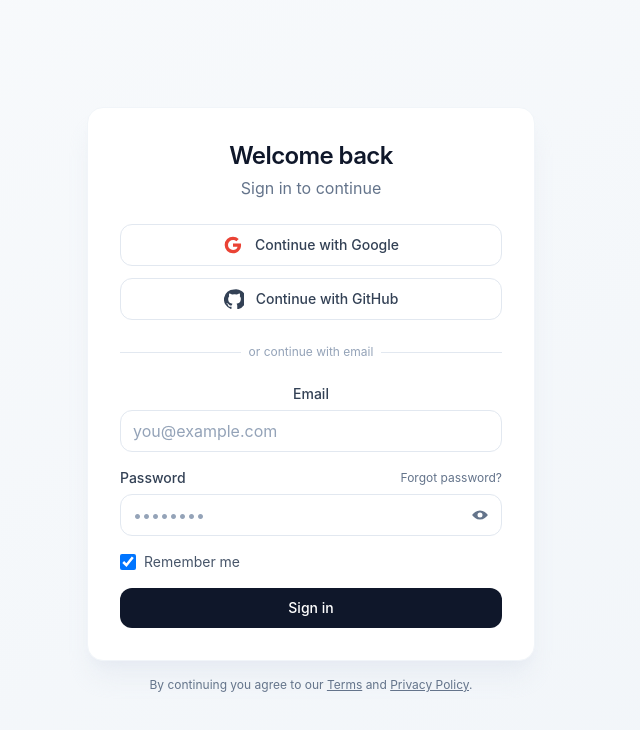
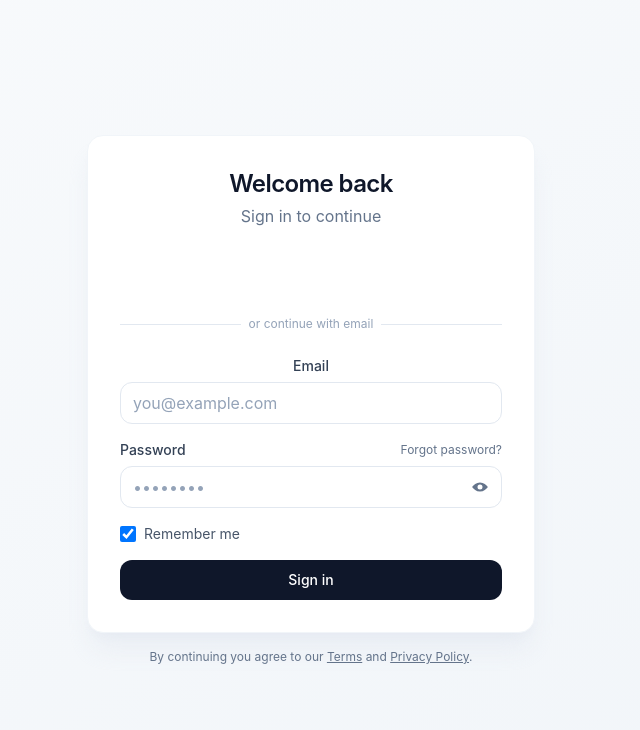
Before and after one commit to LadderUpSYR/LadderUp, a React (Create React App) app: page / in a window 1280 px wide. Shown: the top 730 px of the page, without its empty margins (329-969 px from the left). Built offline with nearby package versions, Linux system fonts and the light colour scheme; no server answers.

Commit message:
Start of OAuth functionality

```diff
--- a/src/App.js
+++ b/src/App.js
@@ -1,28 +1,48 @@
-// src/App.js
-import './App.css';
-import LoginForm from './components/LoginForm';
+import "./App.css";
+import LoginForm from "./components/LoginForm";
+import { GoogleOAuthProvider } from "@react-oauth/google";
+
+const API_BASE = "http://localhost:8000"; // adjust if different
 
 function App() {
   const handleLogin = async ({ email, password, remember }) => {
-    // TODO: call your backend here
-    console.log('login:', { email, password, remember });
+    console.log("login:", { email, password, remember });
+    // TODO: implement password login if desired
   };
 
-  const handleOAuth = async (provider) => {
-    // TODO: start your OAuth flow here
-    console.log('oauth provider:', provider);
+  // IMPORTANT: accept (provider, token). For Google, token is the Google ID token (JWT).
+  const handleOAuth = async (provider, token) => {
+    if (provider === "google" && token) {
+      const res = await fetch(`${API_BASE}/api/auth/login`, {
+        method: "POST",
+        headers: { "Content-Type": "application/json" },
+        credentials: "include",
+        body: JSON.stringify({ token }),
+      });
+      if (!res.ok) {
+        const err = await res.json().catch(() => ({}));
+        throw new Error(err.detail || "Google sign-in failed");
+      }
+      const data = await res.json();
+      console.log("Signed in:", data);
+      // TODO: store auth state, redirect, etc.
+      return;
+    }
+    alert(`OAuth for ${provider} not implemented yet.`);
   };
 
   return (
+    <GoogleOAuthProvider clientId={process.env.REACT_APP_GOOGLE_CLIENT_ID}>
       <div className="App">
         <LoginForm
           onLogin={handleLogin}
           onOAuth={handleOAuth}
-        forgotHref="/forgot-password"   // optional
+          forgotHref="/forgot-password"
           title="Welcome back"
           subtitle="Sign in to continue"
         />
       </div>
+    </GoogleOAuthProvider>
   );
 }
 
--- a/src/components/LoginForm.jsx
+++ b/src/components/LoginForm.jsx
@@ -1,34 +1,22 @@
 import React, { useState } from "react";
 import { motion } from "framer-motion";
+import { GoogleLogin } from "@react-oauth/google";
 
 /**
- * LoginForm.jsx
- *
- * A modern login component with:
- *  - Email + password form
- *  - Optional OAuth buttons (Google, GitHub by default)
- *  - Password visibility toggle
- *  - Basic client-side validation
- *  - Loading & error states
- *  - Minimal animations via framer-motion
- *
  * Props
- *  - onLogin?: (payload: { email: string; password: string; remember: boolean }) => Promise<void> | void
- *  - onOAuth?: (provider: string) => Promise<void> | void
+ *  - onLogin?: ({ email, password, remember }) => Promise<void> | void
+ *  - onOAuth?: (provider: string, token?: string) => Promise<void> | void
  *  - providers?: Array<{ id: string; label: string }>
  *  - title?: string
  *  - subtitle?: string
- *  - forgotHref?: string (optional)
+ *  - forgotHref?: string
  *  - disableRemember?: boolean
  */
 
 export default function LoginForm({
   onLogin,
   onOAuth,
-  providers = [
-    { id: "google", label: "Continue with Google" },
-    { id: "github", label: "Continue with GitHub" },
-  ],
+  providers = [{ id: "google", label: "Continue with Google" }], // ✅ restore default
   title = "Welcome back",
   subtitle = "Sign in to your account",
   forgotHref,
@@ -61,18 +49,6 @@ export default function LoginForm({
     }
   }
 
-  async function handleOAuth(provider) {
-    setError("");
-    try {
-      setLoading(true);
-      await onOAuth?.(provider);
-    } catch (err) {
-      setError(err?.message || "OAuth failed. Please try again.");
-    } finally {
-      setLoading(false);
-    }
-  }
-
   return (
     <div className="min-h-screen w-full grid place-items-center bg-gradient-to-br from-slate-50 to-slate-100 p-4">
       <motion.div
@@ -87,33 +63,44 @@ export default function LoginForm({
             <p className="text-slate-500 mt-1">{subtitle}</p>
           </div>
 
-          {/* OAuth buttons */}
+          {/* OAuth buttons (single block) */}
           {!!providers?.length && (
             <div className="space-y-3">
-              {providers.map((p) => (
+              {providers.map((p) => {
+                if (p.id === "google") {
+                  return (
+                    <GoogleLogin
+                      key="google"
+                      onSuccess={(cred) => {
+                        const token = cred?.credential; // Google ID token (JWT)
+                        if (token) onOAuth?.("google", token);
+                      }}
+                      onError={() => {
+                        setError("Google sign-in failed.");
+                      }}
+                      useOneTap={false}
+                      theme="outline"
+                      shape="pill"
+                      text="signin_with"
+                    />
+                  );
+                }
+
+                // Generic button for other providers (placeholder)
+                return (
                   <button
                     key={p.id}
-                  onClick={() => handleOAuth(p.id)}
+                    onClick={() => onOAuth?.(p.id)}
                     disabled={loading}
                     className="w-full inline-flex items-center justify-center gap-3 rounded-xl border border-slate-200 px-4 py-2.5 text-sm font-medium text-slate-700 hover:bg-slate-50 disabled:opacity-60"
                   >
-                  {/* Simple provider marks */}
-                  {p.id === "google" ? (
-                    <svg aria-hidden="true" viewBox="0 0 24 24" className="h-5 w-5">
-                      <path fill="#EA4335" d="M12 10.2v3.9h5.5C16.9 16.9 14.7 18 12 18a6 6 0 1 1 0-12c1.6 0 3 .6 4.1 1.6l2.8-2.8A9.9 9.9 0 0 0 12 2a10 10 0 1 0 0 20c5.3 0 9.7-3.9 9.7-10 0-.7-.1-1.4-.2-1.8H12Z"/>
-                    </svg>
-                  ) : p.id === "github" ? (
-                    <svg aria-hidden="true" viewBox="0 0 24 24" className="h-5 w-5">
-                      <path fill="currentColor" d="M12 .5a12 12 0 0 0-3.8 23.4c.6.1.8-.2.8-.6v-2c-3.3.7-4-1.6-4-1.6-.6-1.5-1.5-1.9-1.5-1.9-1.2-.8.1-.8.1-.8 1.3.1 2 1.4 2 1.4 1.2 2 3.1 1.5 3.8 1.2.1-.9.5-1.5.8-1.9-2.6-.3-5.2-1.3-5.2-5.9 0-1.3.5-2.3 1.2-3.2-.1-.3-.5-1.6.1-3.2 0 0 1-.3 3.3 1.2a11.4 11.4 0 0 1 6 0c2.3-1.5 3.3-1.2 3.3-1.2.6 1.6.2 2.9.1 3.2.8.9 1.2 1.9 1.2 3.2 0 4.6-2.6 5.6-5.2 5.9.5.4.9 1.2.9 2.4v3.5c0 .4.2.7.8.6A12 12 0 0 0 12 .5Z"/>
-                    </svg>
-                  ) : (
                     <svg aria-hidden="true" viewBox="0 0 24 24" className="h-5 w-5">
                       <circle cx="12" cy="12" r="10" fill="currentColor" />
                     </svg>
-                  )}
                     {p.label}
                   </button>
-              ))}
+                );
+              })}
             </div>
           )}
 
```
Also changed, not shown: 1 other file (tests, documents, lock files or other folders). Lines whose indentation alone changed are shown as unchanged.
